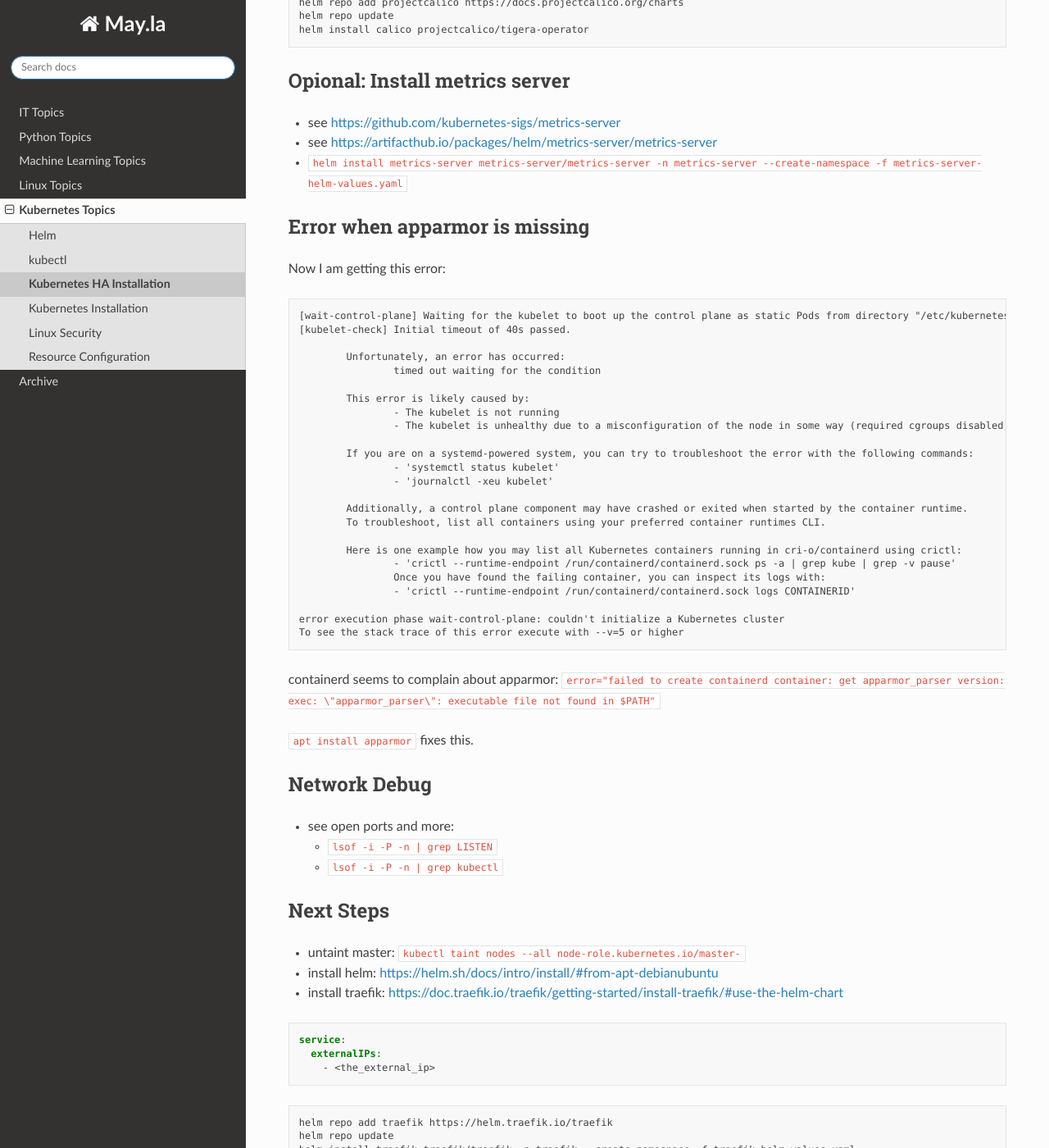
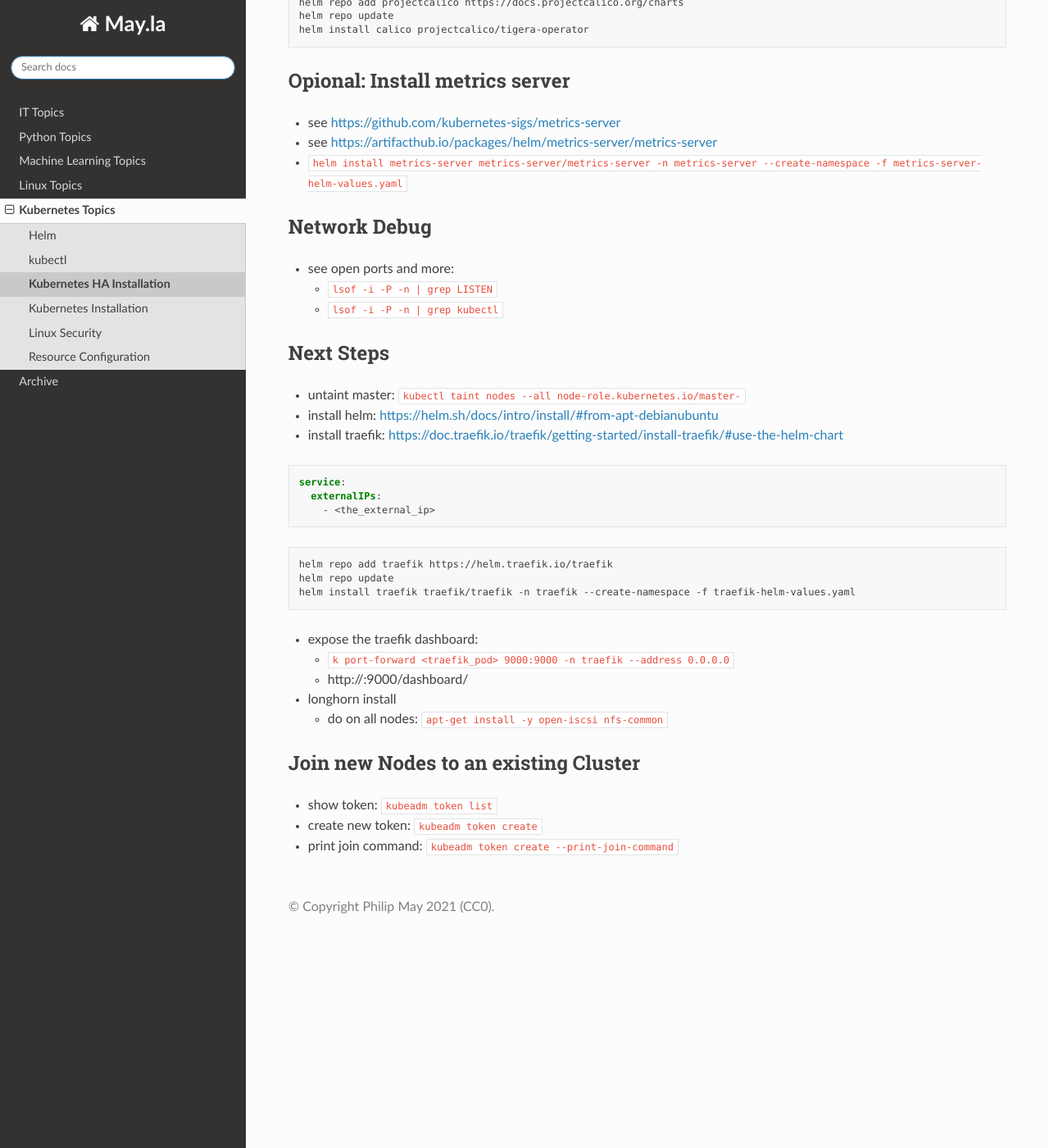
Before and after one commit to PhilipMay/May.la, a Sphinx documentation site: the page built from source/k8s/kubernetes-ha-install.md, in a window 1280 px wide and 1400 px high, scrolled down 2806 px. Shown: the whole window at 82% size. Built offline with Sphinx 7.4.7 and the Read the Docs theme 2.0.0, drawn with Linux system fonts in a browser that asks for light colours.

Commit message:
Update kubernetes-ha-install.md

````diff
--- a/source/k8s/kubernetes-ha-install.md
+++ b/source/k8s/kubernetes-ha-install.md
@@ -135,39 +135,6 @@ helm install calico projectcalico/tigera-operator
 - see https://artifacthub.io/packages/helm/metrics-server/metrics-server
 - `helm install metrics-server metrics-server/metrics-server -n metrics-server --create-namespace -f metrics-server-helm-values.yaml`
 
-## Error when apparmor is missing
-Now I am getting this error:
-```text
-[wait-control-plane] Waiting for the kubelet to boot up the control plane as static Pods from directory "/etc/kubernetes/manifests". This can take up to 4m0s
-[kubelet-check] Initial timeout of 40s passed.
-
-	Unfortunately, an error has occurred:
-		timed out waiting for the condition
-
-	This error is likely caused by:
-		- The kubelet is not running
-		- The kubelet is unhealthy due to a misconfiguration of the node in some way (required cgroups disabled)
-
-	If you are on a systemd-powered system, you can try to troubleshoot the error with the following commands:
-		- 'systemctl status kubelet'
-		- 'journalctl -xeu kubelet'
-
-	Additionally, a control plane component may have crashed or exited when started by the container runtime.
-	To troubleshoot, list all containers using your preferred container runtimes CLI.
-
-	Here is one example how you may list all Kubernetes containers running in cri-o/containerd using crictl:
-		- 'crictl --runtime-endpoint /run/containerd/containerd.sock ps -a | grep kube | grep -v pause'
-		Once you have found the failing container, you can inspect its logs with:
-		- 'crictl --runtime-endpoint /run/containerd/containerd.sock logs CONTAINERID'
-
-error execution phase wait-control-plane: couldn't initialize a Kubernetes cluster
-To see the stack trace of this error execute with --v=5 or higher
-```
-
-containerd seems to complain about apparmor: `error="failed to create containerd container: get apparmor_parser version: exec: \"apparmor_parser\": executable file not found in $PATH"`
-
-`apt install apparmor` fixes this.
-
 ## Network Debug
 - see open ports and more:
   - `lsof -i -P -n | grep LISTEN`
````
